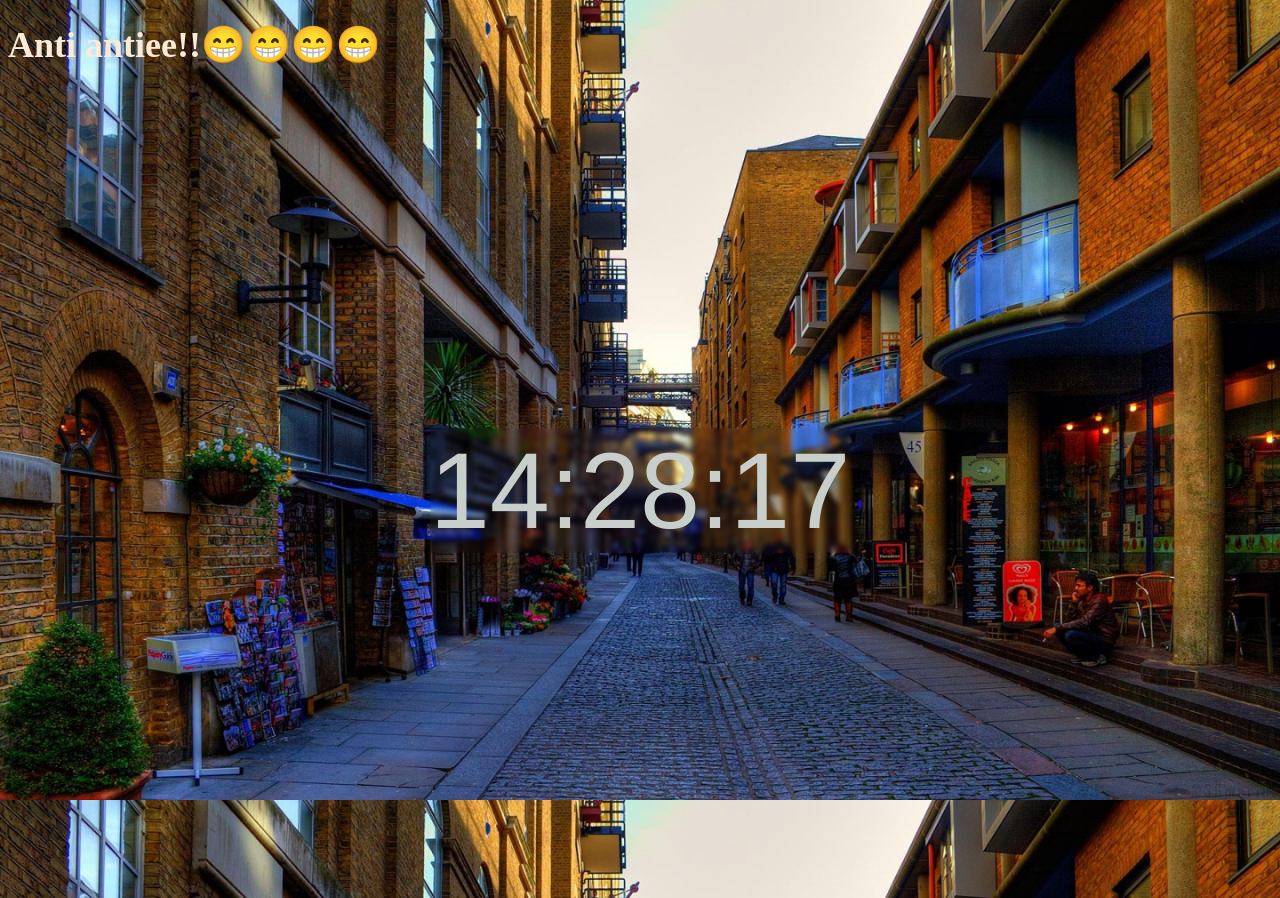
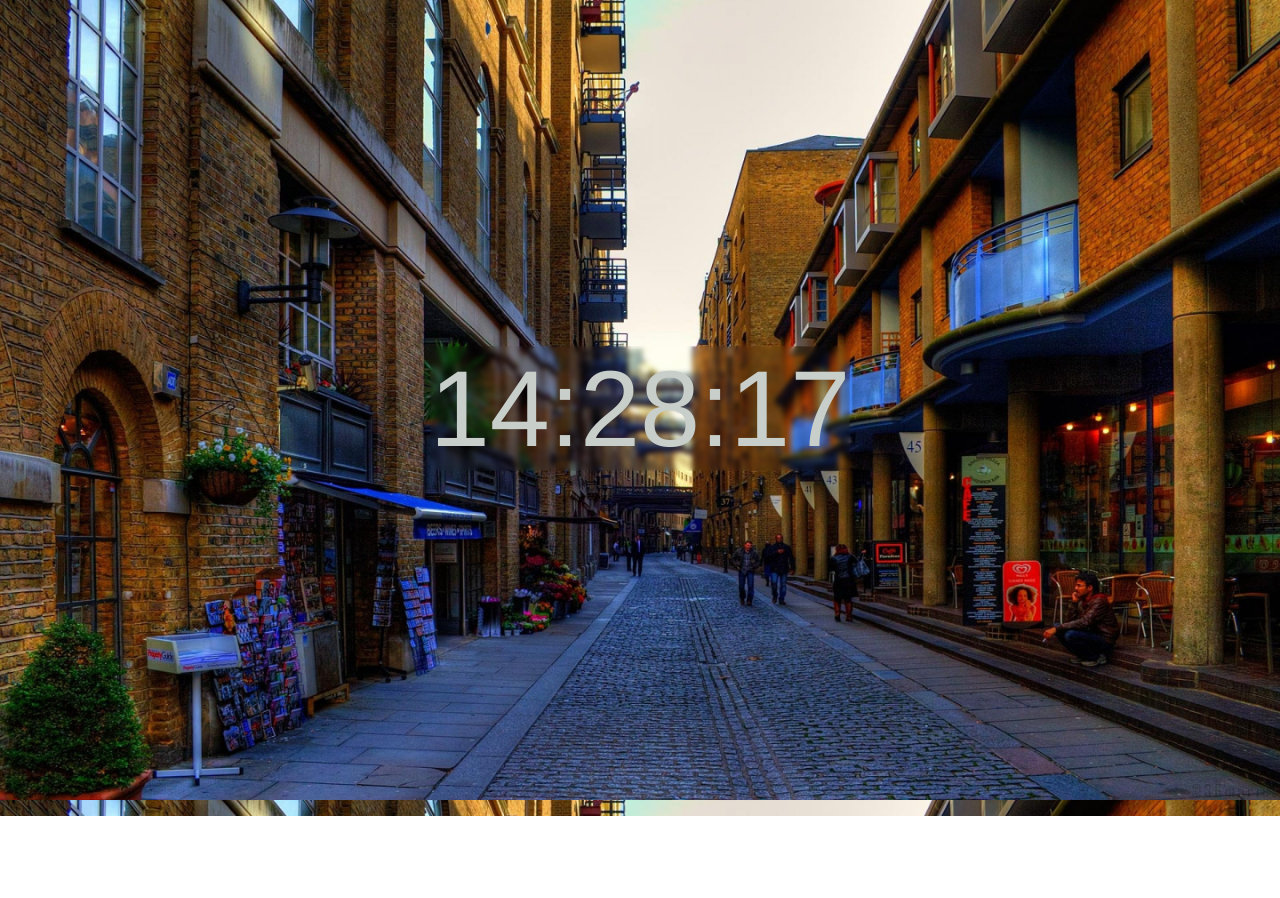
Before and after one commit to skipperForREAL/clockTrial, a plain HTML site: page index.html in a window 1280 px wide. After the commit the page ends 816 px from the top, so only its background shows below. Drawn offline with Linux system fonts and the light colour scheme.

Commit message:
Update index.html

```diff
--- a/index.html
+++ b/index.html
@@ -6,7 +6,7 @@
 </head>
 <body>
 
-    <h1>Anti antiee!!😁😁😁😁</h1>
+
     <div id="clock-container">
         <div id="clock">
             00:00:00
```
